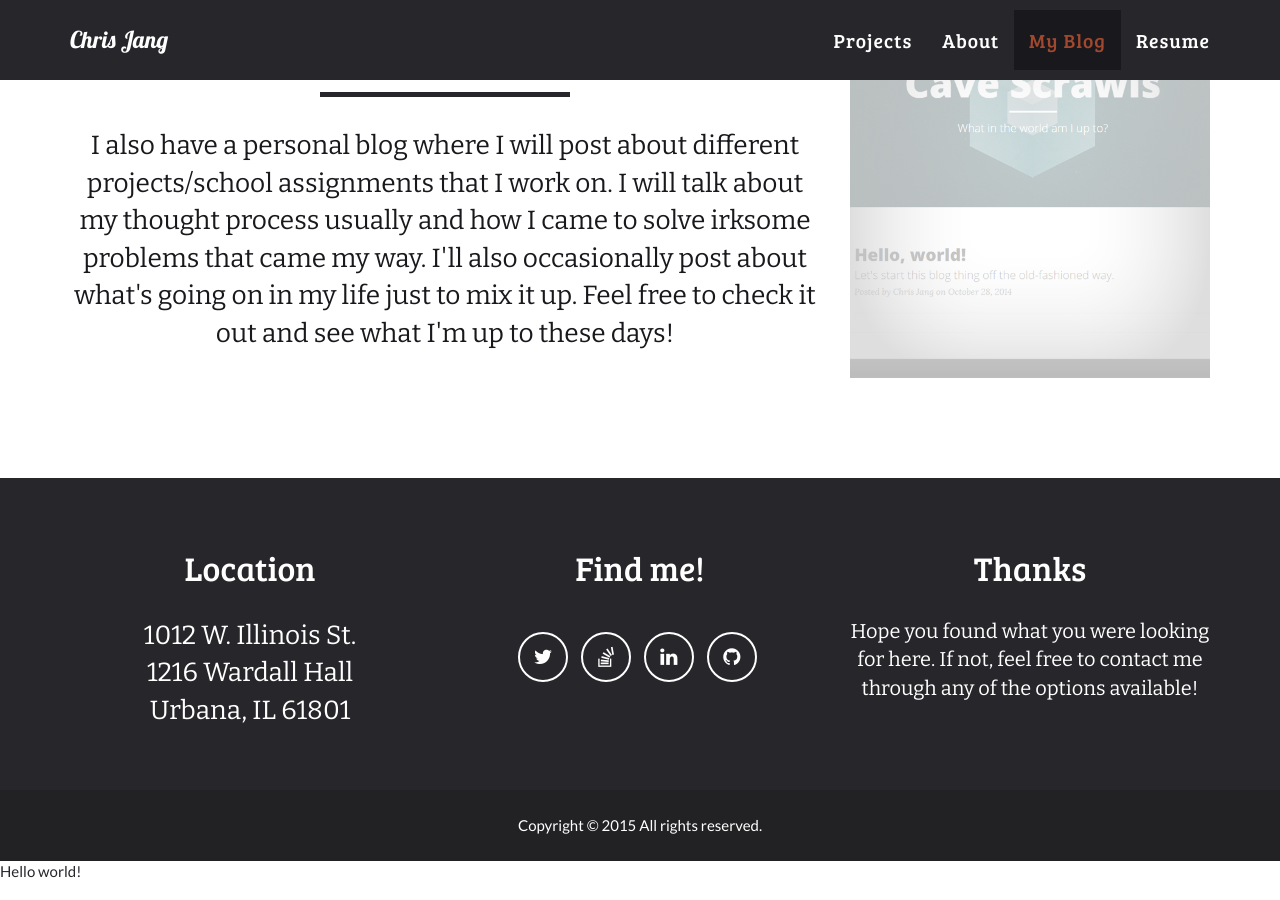
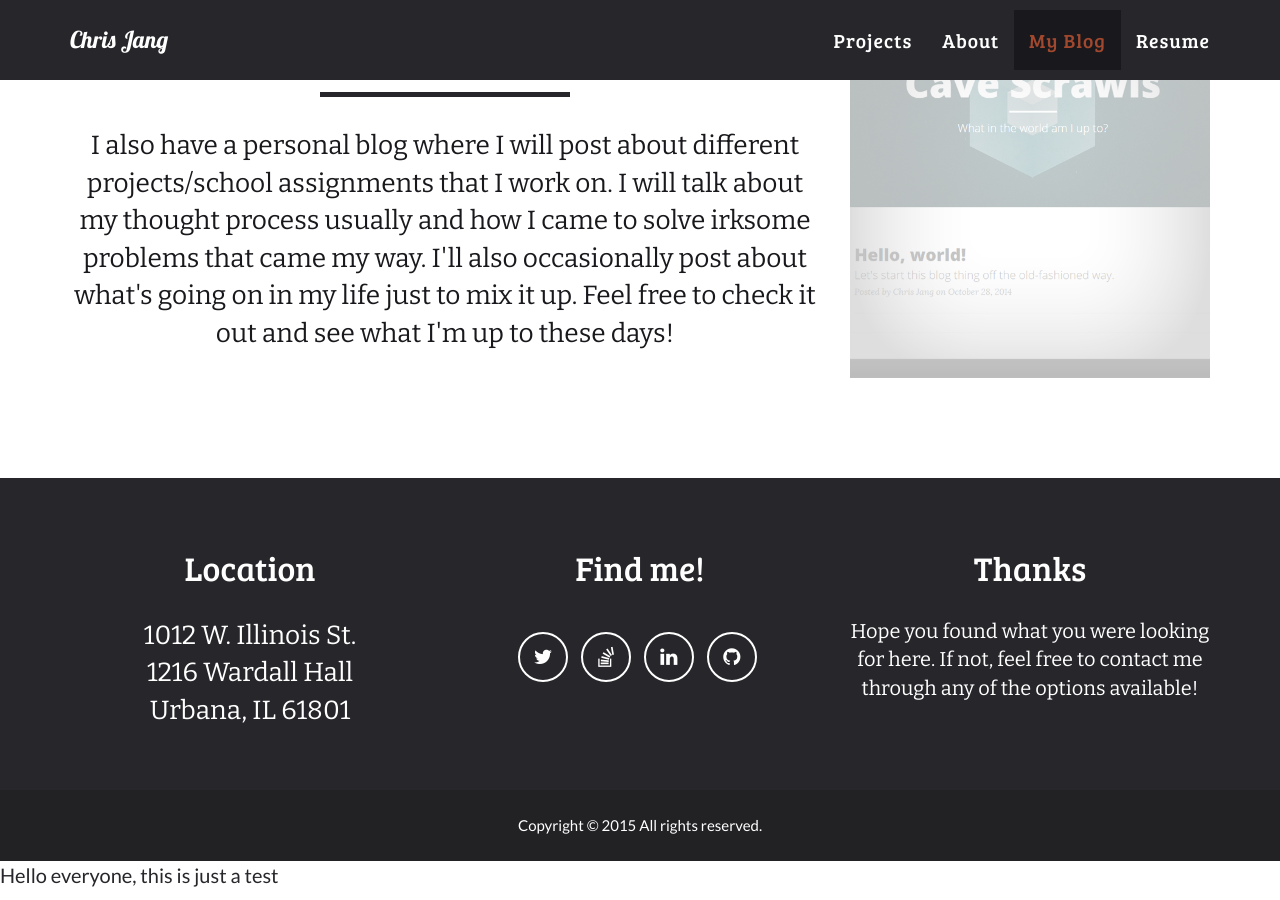
Before and after one commit to cjang5/cjang5.github.io, a Jekyll site: the page built from index.html, in a window 1280 px wide and 900 px high, scrolled down 2179 px. Built offline with Jekyll 4.4.1, drawn with Linux system fonts in a browser that asks for light colours.

Commit message:
updating test from previoius comit

```diff
--- a/_includes/modals.html
+++ b/_includes/modals.html
@@ -47,5 +47,5 @@
 {% endfor %}
 
 <div class="github-button">
-    Hello world!
+    <p>Hello everyone, this is just a test</p>
 </div>
```
